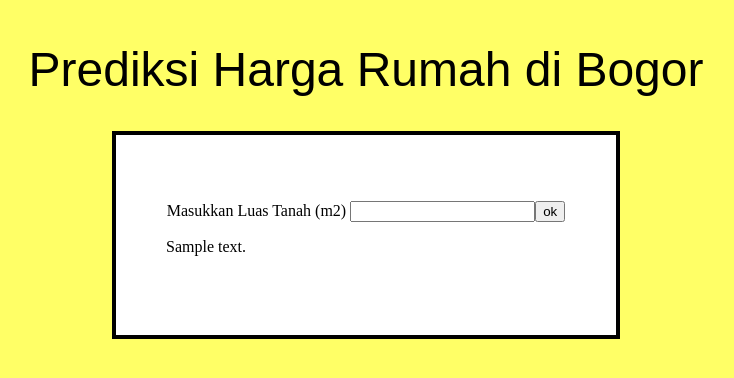
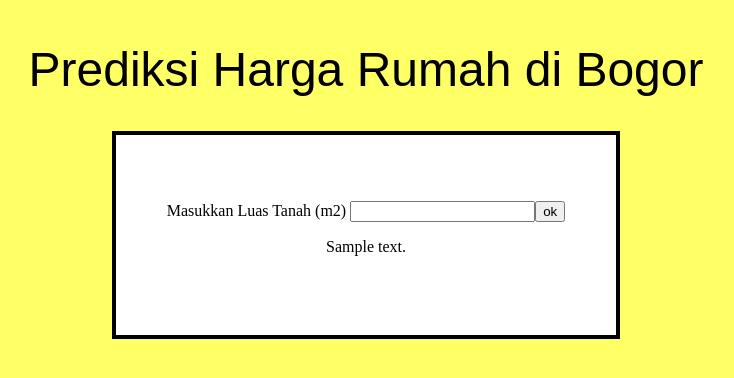
Before and after one commit to nadhiraferita/UAS, a Flask app: template templates/index.html in a window 1280 px wide. Shown: the top 378 px of the page, without its empty margins (274-1008 px from the left). Run offline with Flask 2, Linux system fonts and the light colour scheme; the template is opened without the code that fills it: most values are stand-ins (such as "Sample title", 1, 10 or a date in 2020); parts of the project's set-up code (start-up, migrations or seed data) failed here and were passed over.

Commit message:
Update index.html

```diff
--- a/templates/index.html
+++ b/templates/index.html
@@ -13,7 +13,7 @@
 <p align="center">Masukkan Luas Tanah (m2)
 <td><input type="text" name="Biayaiklan" /><input type = "submit" value = "ok" /> </p></td>
 <tr>
-<td>{{ prediction_text }}</td>
+<p align="center"><td>{{ prediction_text }}</td>
    </div>
    </body>
 <style>
```
